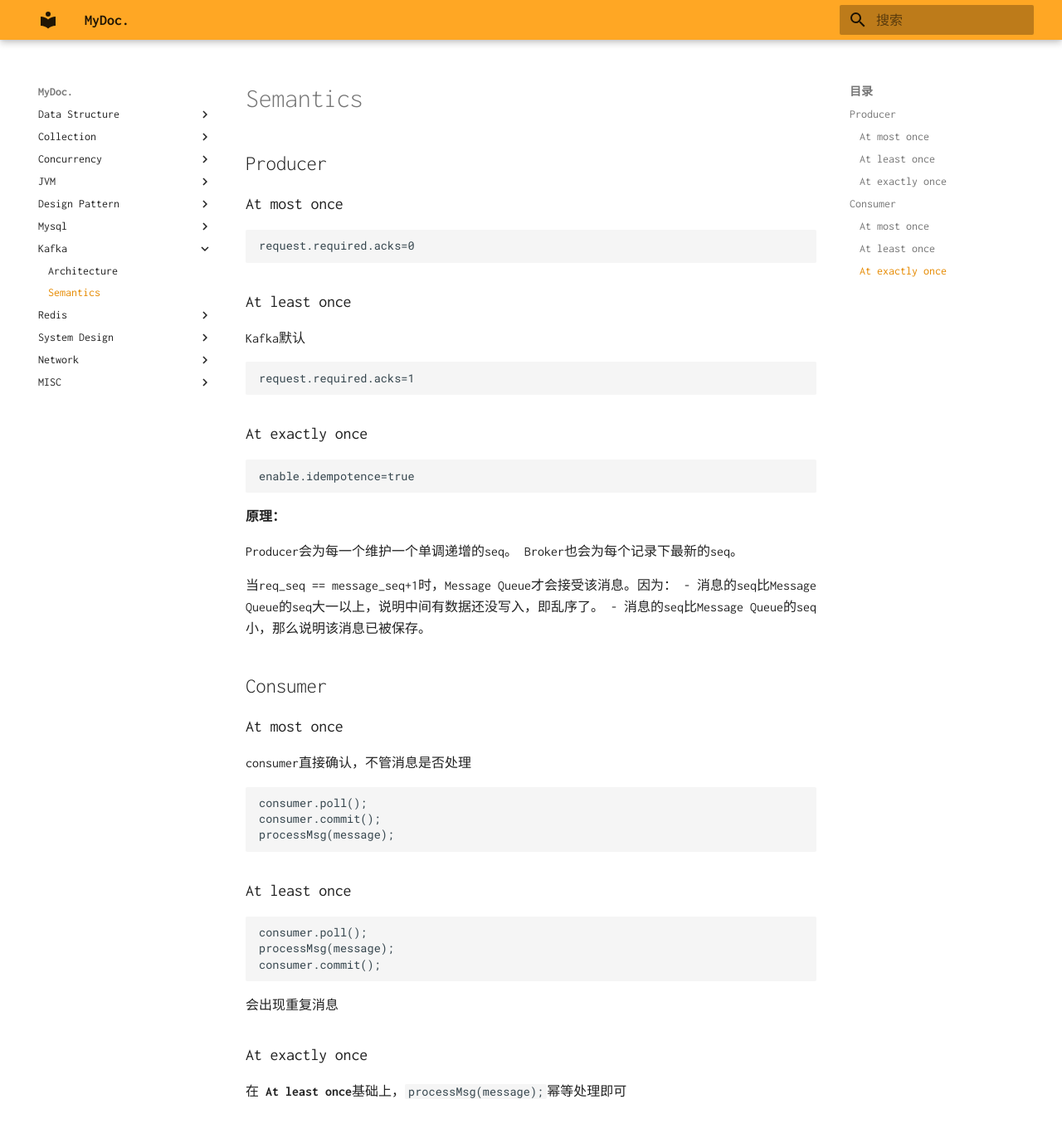
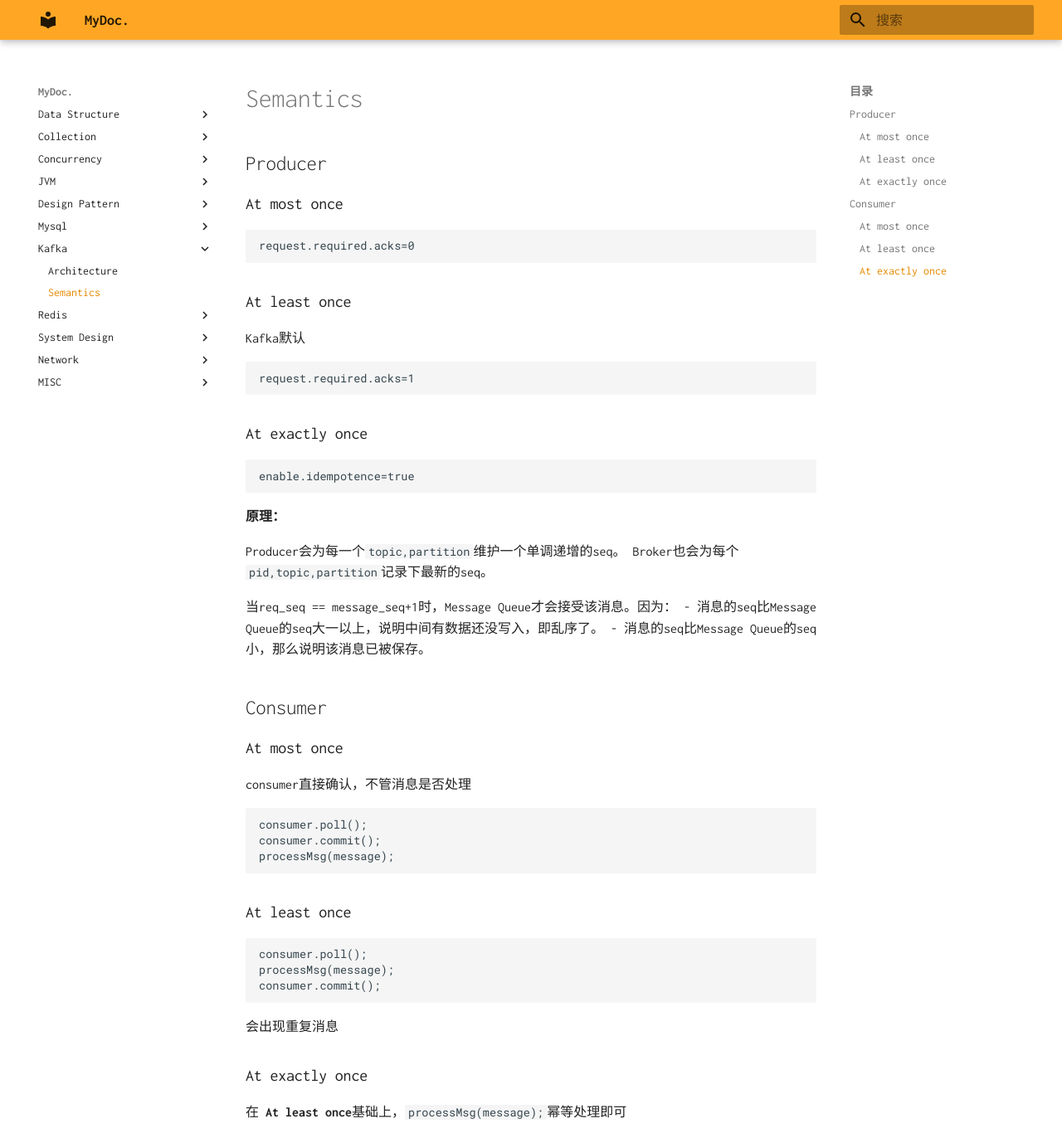
Before and after one commit to naaive/docs, an MkDocs documentation site: the page built from docs/kafka/semantics.md, in a window 1280 px wide and 1378 px high. Shown: the whole window at 83% size. Built offline with MkDocs 1.6.1 and Material for MkDocs 9.7.7, drawn with Linux system fonts in a browser that asks for light colours.

Commit message:
semantics.md

```diff
--- a/docs/kafka/semantics.md
+++ b/docs/kafka/semantics.md
@@ -21,8 +21,8 @@ enable.idempotence=true
 
 **原理：**
 
-Producer会为每一个<topic,partition>维护一个单调递增的seq。
-Broker也会为每个<pid,topic,partition>记录下最新的seq。
+Producer会为每一个`topic,partition`维护一个单调递增的seq。
+Broker也会为每个`pid,topic,partition`记录下最新的seq。
 
 当req_seq == message_seq+1时，Message Queue才会接受该消息。因为：
 - 消息的seq比Message Queue的seq大一以上，说明中间有数据还没写入，即乱序了。
```
